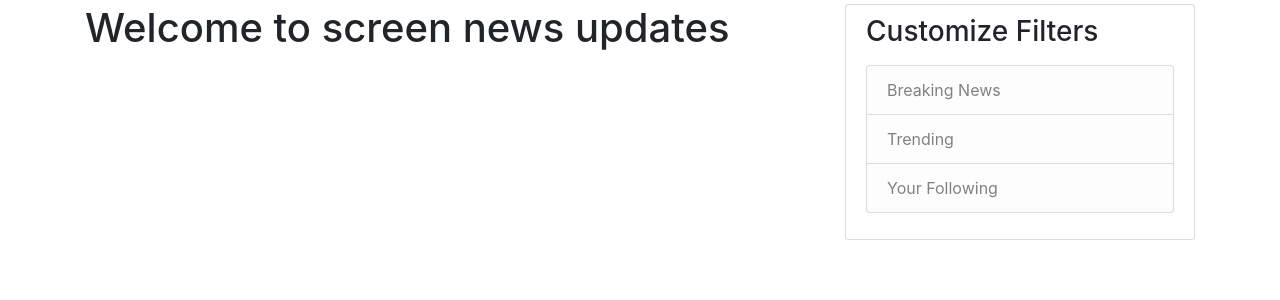
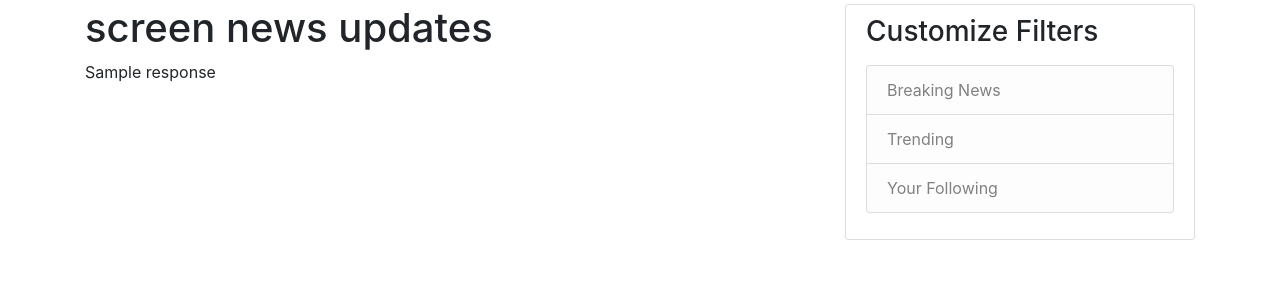
Before and after one commit to Josephat-n/ScreenNews, a Django app: template news/templates/news/home.html in a window 1280 px wide. Shown: the part 56-356 px from the top of the page. Run offline with Django 3.2, Linux system fonts and the light colour scheme; the template is opened without the code that fills it: most values are stand-ins (such as "Sample title", 1, 10 or a date in 2020); some libraries are stand-ins or nearby versions.

Commit message:
display titles from the currents news site

```diff
--- a/news/templates/news/home.html
+++ b/news/templates/news/home.html
@@ -1,5 +1,8 @@
 {%extends "base.html"%}
 {% block content %}
-   <h1>Welcome to screen news updates</h1>
+   <h1>screen news updates</h1>
+   {% for response in responses %}
+      <p>{{response.title}}</p>
+   {% endfor %}
 
 {%endblock content%}
```
Also changed, not shown: news/views.py (+10 -1 lines).
